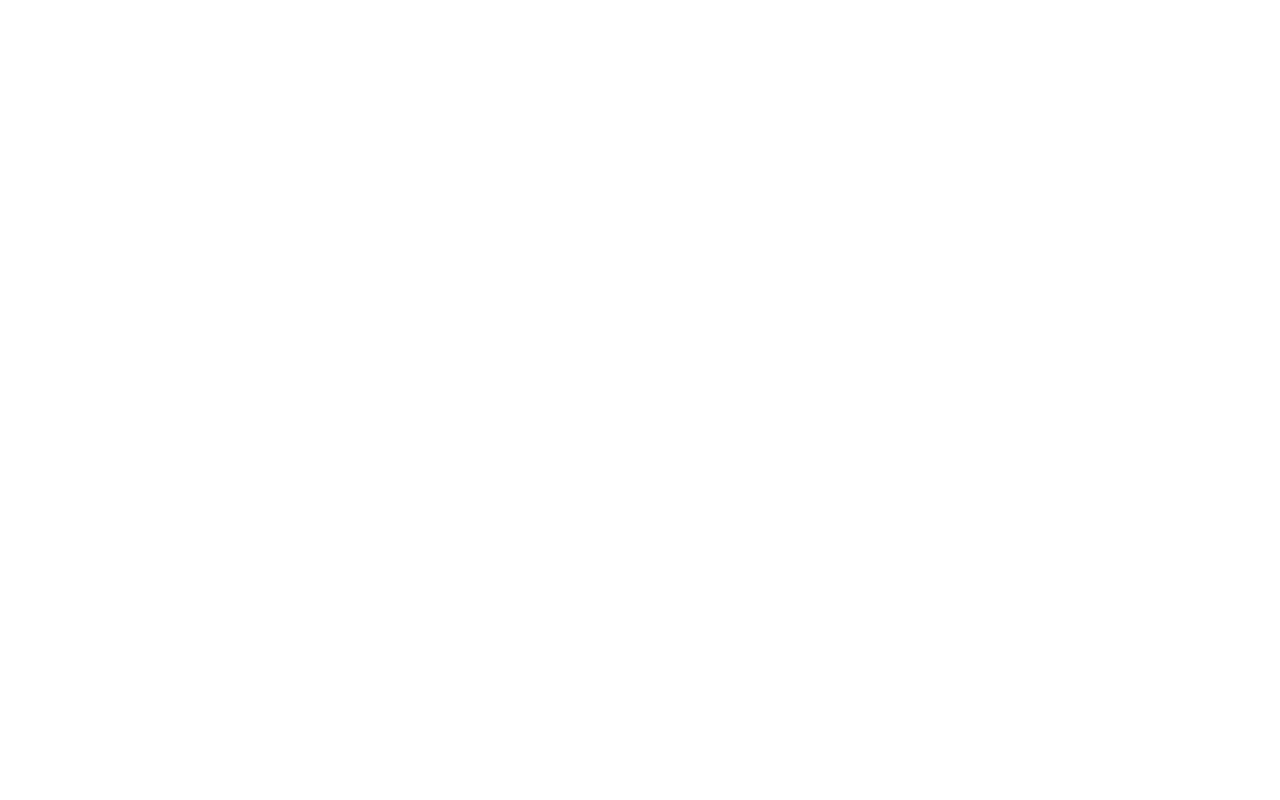
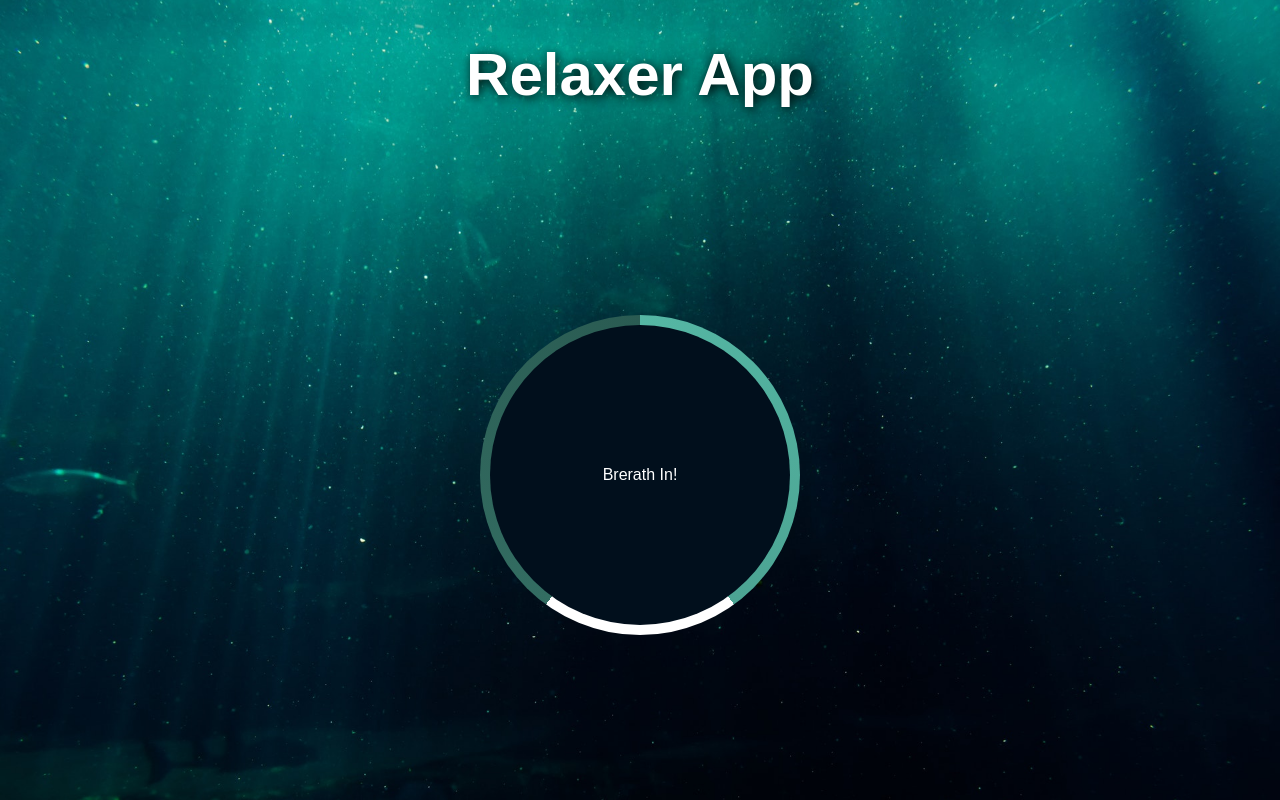
Before and after one commit to ciamac-da/relaxer-app-vanilla-js, a plain HTML site: page index.html in a window 1280 px wide. Drawn offline with Linux system fonts and the light colour scheme; a web font is replaced by a local one.

Commit message:
Verified by Marti4n v1.0.2 large circle

```diff
--- a/index.html
+++ b/index.html
@@ -12,6 +12,14 @@
   <title>Relaxer App</title>
 </head>
 <body>
-  <div id="root"></div>
+  <h1>Relaxer App</h1>
+  <div class="container" id="container">
+<div class="circle"></div>
+<p id="text">Brerath In!</p>
+<div class="pointer-container">
+<span class="pointer"></span>
+</div>
+<div class="gradient-circle"></div>
+  </div>
 </body>
 </html>
--- a/style.css
+++ b/style.css
@@ -4,4 +4,55 @@
 body {
   font-family: 'Georama', sans-serif;
   margin: 0;
+  background:  #222126 url("./assets/relax.jpg") no-repeat center center/cover;
+  min-height : 100vh;
+  overflow: hidden;
+  display: flex;
+  flex-direction: column;
+  align-items: center;
+  color: #fff;
+  margin: 0;
 }
+h1 {
+text-shadow: 2px 2px 12px black;
+font-size: 60px
+}
+.container {
+display: flex;
+align-items: center;
+justify-content: center;
+margin: auto;
+height: 300px;
+width: 300px;
+position: relative;
+transform: scale(1)
+}
+
+.circle {
+  background-color: #010f1c;
+  height: 100%;
+  width: 100%;
+  border-radius: 100%;
+  position: absolute;
+  top: 0;
+  left: 0;
+  z-index: -1;
+}
+
+.gradient-circle {
+  background: conic-gradient(
+    #55b7a4 0%,
+    #4ca493 40%,
+    #fff 40%,
+    #fff 60%,
+  #336d62 60%,
+  #2a5b52 100%
+    );
+    height: 320px;
+    width: 320px;
+    z-index: -2;
+    border-radius: 100%;
+    position: absolute;
+    top: -10px;
+    left: -10px
+}
```
Also changed, not shown: assets/relax.jpg (added), 1 other file.
